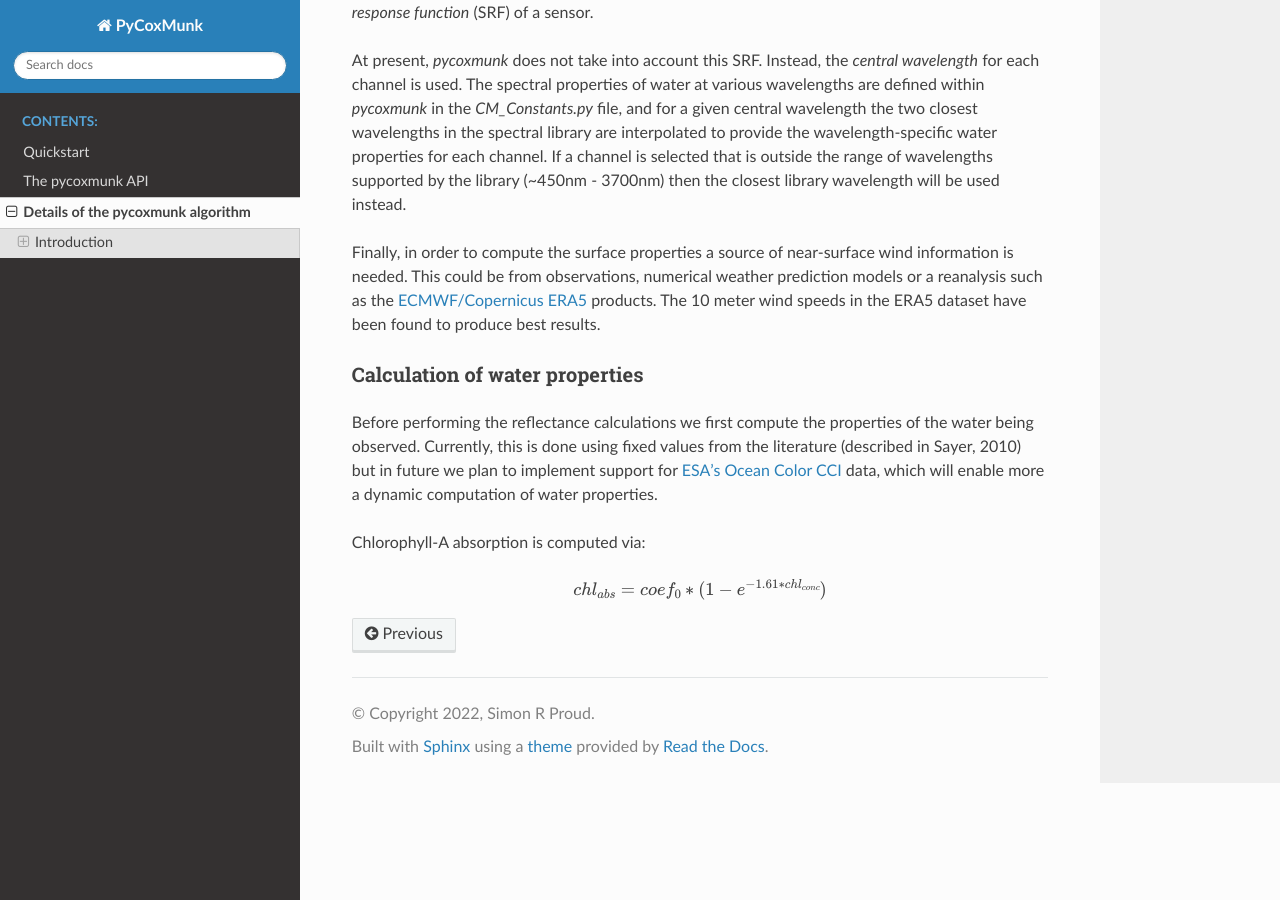
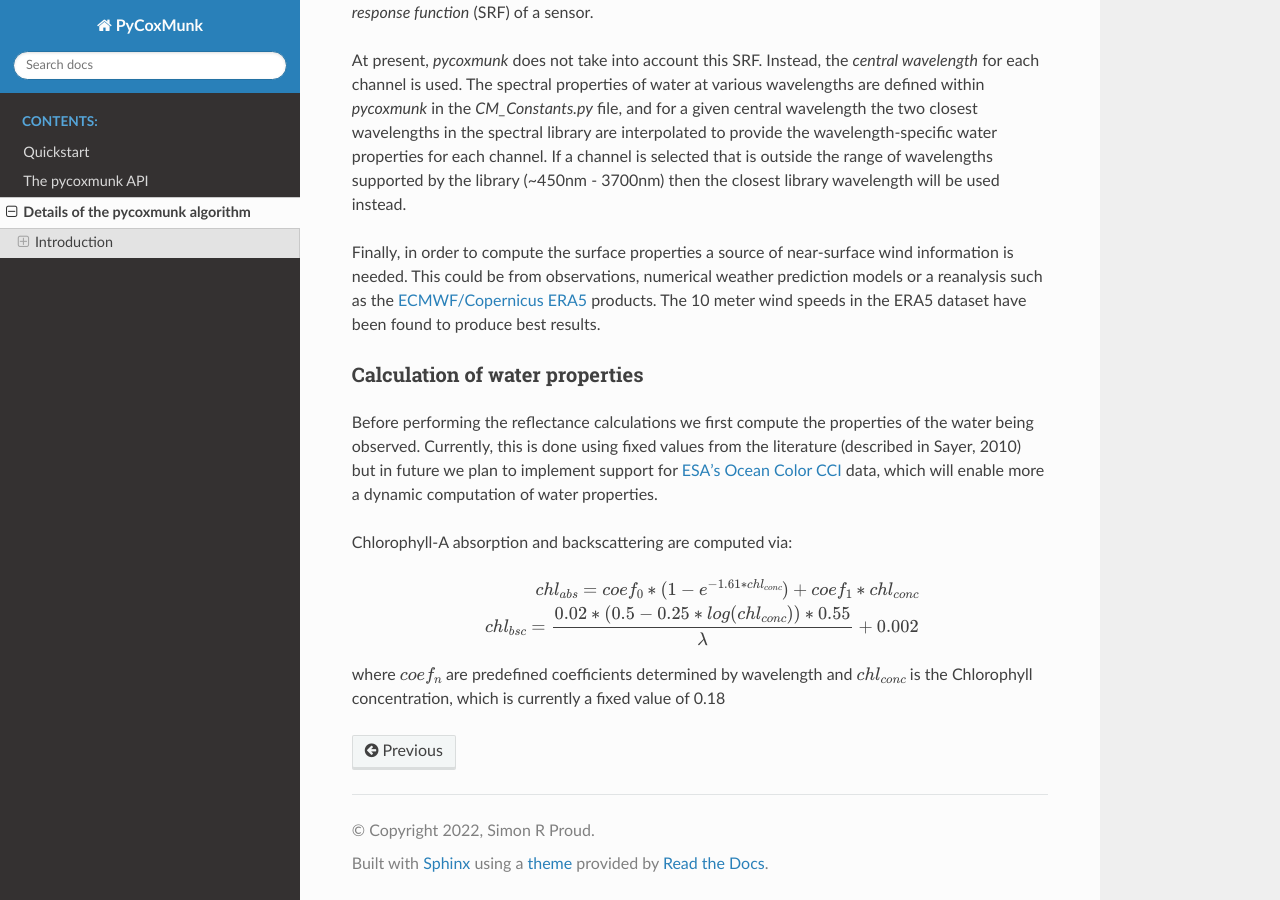
Before and after one commit to simonrp84/PyCoxMunk, a Sphinx documentation site: the page built from docs/pcm_technical.rst, in a window 1280 px wide and 900 px high, scrolled down 911 px. Built offline with Sphinx 7.4.7 and the Read the Docs theme 2.0.0, drawn with Linux system fonts in a browser that asks for light colours.

Commit message:
Update documentation

```diff
--- a/docs/pcm_technical.rst
+++ b/docs/pcm_technical.rst
@@ -57,8 +57,13 @@ this is done using fixed values from the literature (described in Sayer, 2010) b
 support for `ESA's Ocean Color CCI <https://climate.esa.int/en/projects/ocean-colour/>`_ data, which will enable more
 a dynamic computation of water properties.
 
-Chlorophyll-A absorption is computed via:
+Chlorophyll-A absorption and backscattering are computed via:
 
 .. math::
 
-    {chl_{abs}} = coef_0 * ( 1 - e^{-1.61 * chl_{conc}})
+    {chl_{abs}} = coef_0 * ( 1 - e^{-1.61 * chl_{conc}}) + coef_1 * chl_{conc}
+
+    {chl_{bsc}} = \frac{0.02 * ( 0.5 - 0.25 * log(chl_{conc})) * 0.55}{\lambda} + 0.002
+
+where :math:`coef_n` are predefined coefficients determined by wavelength and :math:`chl_{conc}` is the Chlorophyll
+concentration, which is currently a fixed value of 0.18
```
